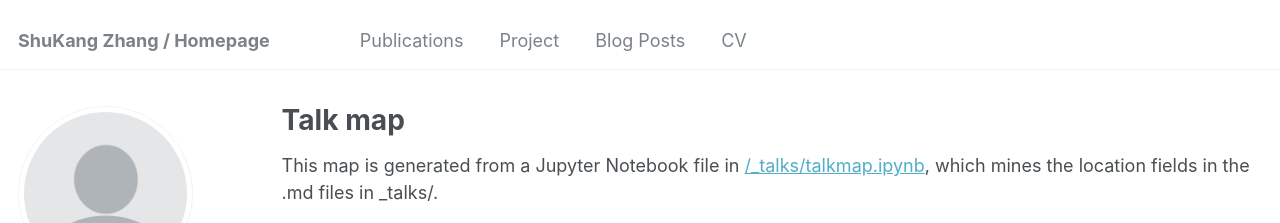
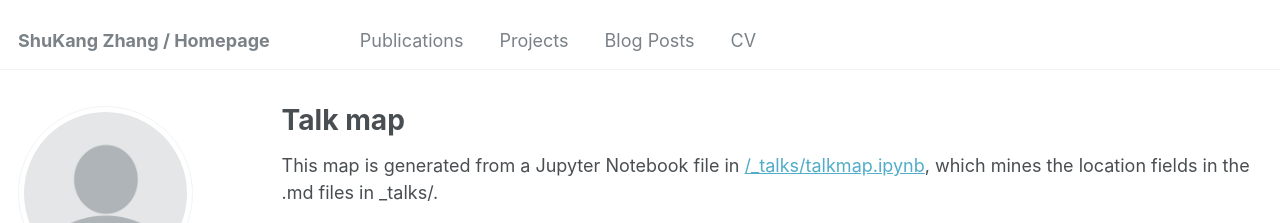
Before and after one commit to shkzhang/shkzhang.github.io, a Jekyll site: the page built from _pages/talkmap.html, in a window 1280 px wide. Shown: the top 223 px of the page. Built offline with Jekyll 4.4.1, drawn with Linux system fonts in a browser that asks for light colours; nearby versions of some CDN libraries.

Commit message:
Update navigation.yml

```diff
--- a/_data/navigation.yml
+++ b/_data/navigation.yml
@@ -3,8 +3,8 @@ main:
   - title: "Publications"
     url: /publications/
 
-  - title: "Project"
-    url: /talks/
+  - title: "Projects"
+    url: /projects/
 
   - title: "Blog Posts"
     url: /year-archive/
```
